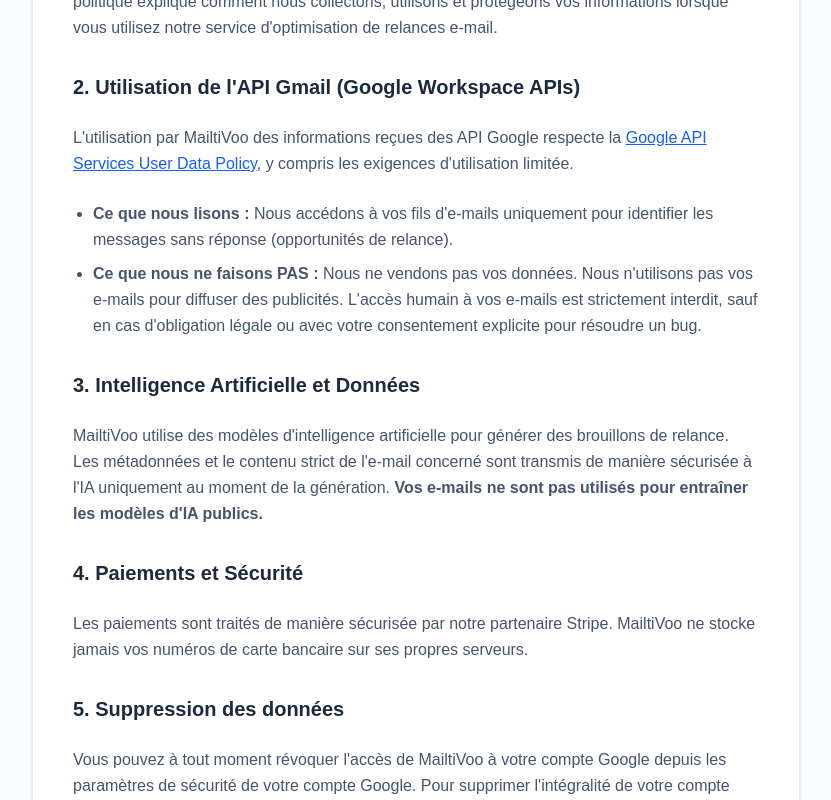
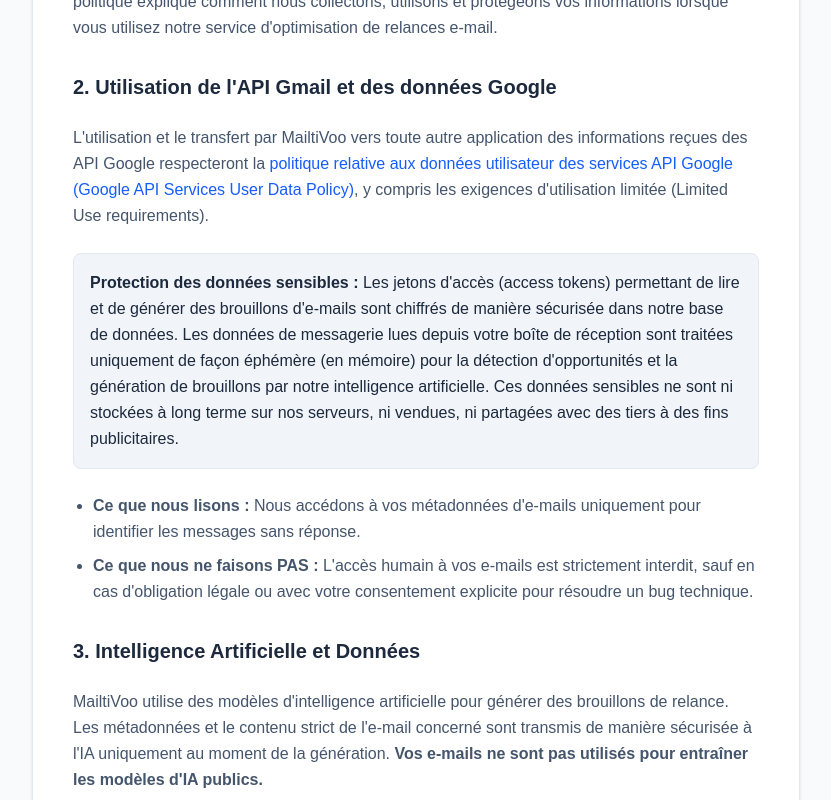
Before and after one commit to DissakeScott/CloseLoop, a Next.js app in the folder frontend/: page /privacy in a window 1280 px wide. Shown: the part 360-1160 px from the top of the page, without its empty margins (224-1055 px from the left). Built offline with nearby package versions, Linux system fonts and the light colour scheme.

Commit message:
updae privacy policy for google cloud verification

```diff
--- a/frontend/app/privacy/page.tsx
+++ b/frontend/app/privacy/page.tsx
@@ -17,11 +17,18 @@
           <h2 className="text-xl font-bold text-slate-800 mt-8">1. Introduction</h2>
           <p>Bienvenue sur MailtiVoo. La protection de vos données personnelles est notre priorité. Cette politique explique comment nous collectons, utilisons et protégeons vos informations lorsque vous utilisez notre service d'optimisation de relances e-mail.</p>
 
-          <h2 className="text-xl font-bold text-slate-800 mt-8">2. Utilisation de l'API Gmail (Google Workspace APIs)</h2>
-          <p>L'utilisation par MailtiVoo des informations reçues des API Google respecte la <a href="https://developers.google.com/terms/api-services-user-data-policy" className="text-blue-600 underline">Google API Services User Data Policy</a>, y compris les exigences d'utilisation limitée.</p>
-          <ul className="list-disc pl-5 space-y-2">
-            <li><strong>Ce que nous lisons :</strong> Nous accédons à vos fils d'e-mails uniquement pour identifier les messages sans réponse (opportunités de relance).</li>
-            <li><strong>Ce que nous ne faisons PAS :</strong> Nous ne vendons pas vos données. Nous n'utilisons pas vos e-mails pour diffuser des publicités. L'accès humain à vos e-mails est strictement interdit, sauf en cas d'obligation légale ou avec votre consentement explicite pour résoudre un bug.</li>
+          <h2 className="text-xl font-bold text-slate-800 mt-8">2. Utilisation de l'API Gmail et des données Google</h2>
+          <p>
+            L'utilisation et le transfert par MailtiVoo vers toute autre application des informations reçues des API Google respecteront la <a href="https://developers.google.com/terms/api-services-user-data-policy" target="_blank" rel="noopener noreferrer" className="text-blue-600 hover:underline">politique relative aux données utilisateur des services API Google (Google API Services User Data Policy)</a>, y compris les exigences d'utilisation limitée (Limited Use requirements).
+          </p>
+          <div className="bg-slate-100 p-4 rounded-lg mt-4 border border-slate-200">
+            <p className="text-slate-800">
+              <strong>Protection des données sensibles :</strong> Les jetons d'accès (access tokens) permettant de lire et de générer des brouillons d'e-mails sont chiffrés de manière sécurisée dans notre base de données. Les données de messagerie lues depuis votre boîte de réception sont traitées uniquement de façon éphémère (en mémoire) pour la détection d'opportunités et la génération de brouillons par notre intelligence artificielle. Ces données sensibles ne sont ni stockées à long terme sur nos serveurs, ni vendues, ni partagées avec des tiers à des fins publicitaires.
+            </p>
+          </div>
+          <ul className="list-disc pl-5 space-y-2 mt-4">
+            <li><strong>Ce que nous lisons :</strong> Nous accédons à vos métadonnées d'e-mails uniquement pour identifier les messages sans réponse.</li>
+            <li><strong>Ce que nous ne faisons PAS :</strong> L'accès humain à vos e-mails est strictement interdit, sauf en cas d'obligation légale ou avec votre consentement explicite pour résoudre un bug technique.</li>
           </ul>
 
           <h2 className="text-xl font-bold text-slate-800 mt-8">3. Intelligence Artificielle et Données</h2>
@@ -31,7 +38,7 @@
           <p>Les paiements sont traités de manière sécurisée par notre partenaire Stripe. MailtiVoo ne stocke jamais vos numéros de carte bancaire sur ses propres serveurs.</p>
 
           <h2 className="text-xl font-bold text-slate-800 mt-8">5. Suppression des données</h2>
-          <p>Vous pouvez à tout moment révoquer l'accès de MailtiVoo à votre compte Google depuis les paramètres de sécurité de votre compte Google. Pour supprimer l'intégralité de votre compte MailtiVoo, veuillez nous contacter.</p>
+          <p>Vous pouvez à tout moment révoquer l'accès de MailtiVoo à votre compte Google depuis les paramètres de sécurité de votre compte Google. Pour supprimer l'intégralité de votre compte MailtiVoo et de vos données chiffrées, veuillez nous contacter.</p>
         </div>
       </div>
     </div>
```
